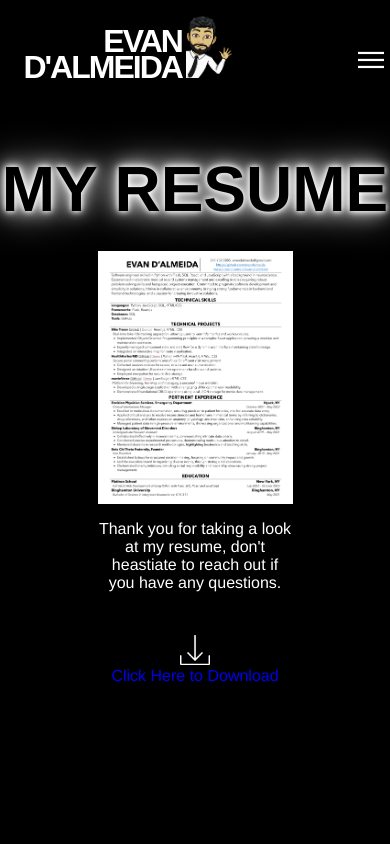
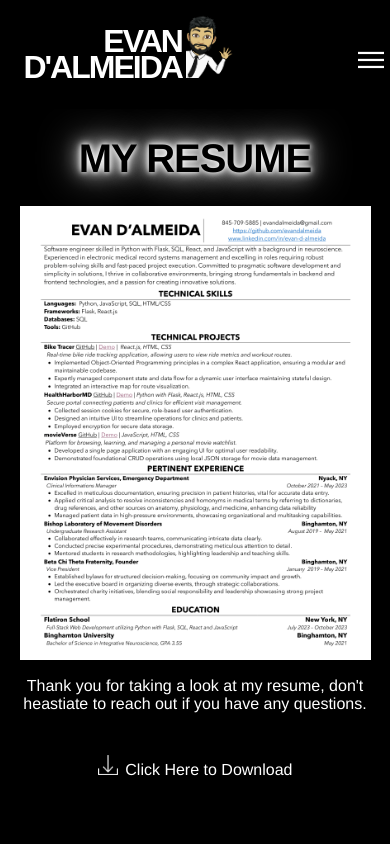
Before and after one commit to evandalmeida/portfolio_website, a React (Create React App) app: page /resume in a window 390 px wide. Shown: the top 844 px of the page. Built offline with nearby package versions, Linux system fonts and the light colour scheme.

Commit message:
resume section resp to mobile

```diff
--- a/src/components/CSS/navBar.css
+++ b/src/components/CSS/navBar.css
@@ -142,6 +142,7 @@
         display: flex;
         justify-content: center;
         gap: 2vh;
+        font-weight: 100;
         position: sticky;
         top: 0;
         z-index: 1000;
@@ -153,7 +154,7 @@
         margin: 0 15px;
         text-decoration: none;
         color: white;
-        font-size: 1.5rem;
+        font-size: 1.3rem;
         padding-left: 20px;
         padding-right: 20px;
     }
@@ -167,8 +168,7 @@
         text-decoration: none;
         color: white;
         background-color: rgba(0, 0, 0, 0.000001);
-
-        font-size: 1.5rem;
+        font-size: 1.3rem;
         padding-left: 20px;
         padding-right: 20px;
         border: none;
--- a/src/components/CSS/resume.css
+++ b/src/components/CSS/resume.css
@@ -69,8 +69,45 @@
     margin-top: 2px;
     font-size: 1.5rem;
     text-align: center;
+    color: white;
 }
 
-.download-button h2:visited {
-    color: greenyellow;
-}
+
+
+/* RESPONSIVENESS MOBILE */
+@media (max-width: 600px) {
+
+    .resume-header {
+        font-size: 2.5rem;
+        letter-spacing: -1px;
+        margin-bottom: 1vh;
+        text-align: center;
+    }
+
+    .resume-image {
+        width: 90vw;
+        margin-bottom: 0px;
+    }
+
+    .resume-ty {
+        width: 90vw;
+    }
+
+    .resume-download {
+        margin-left: 2vw;
+    }
+
+    .download-button {
+        display: flex;
+        flex-direction: row;
+        align-items: baseline;
+        justify-content: center;
+    }
+
+    .download-img {
+        width: 20px;
+        height: auto;
+        padding: 0px;
+    }
+
+};
--- a/src/components/NavBar.js
+++ b/src/components/NavBar.js
@@ -21,8 +21,8 @@
     };
 
     const handleLinkClick = (action) => {
-        action(); // Execute scrollToTop or scrollToBottom
-        setMobileMenuOpen(false); // Close the mobile menu
+        action();
+        setMobileMenuOpen(false);
     };
 
     useEffect(() => {
```
